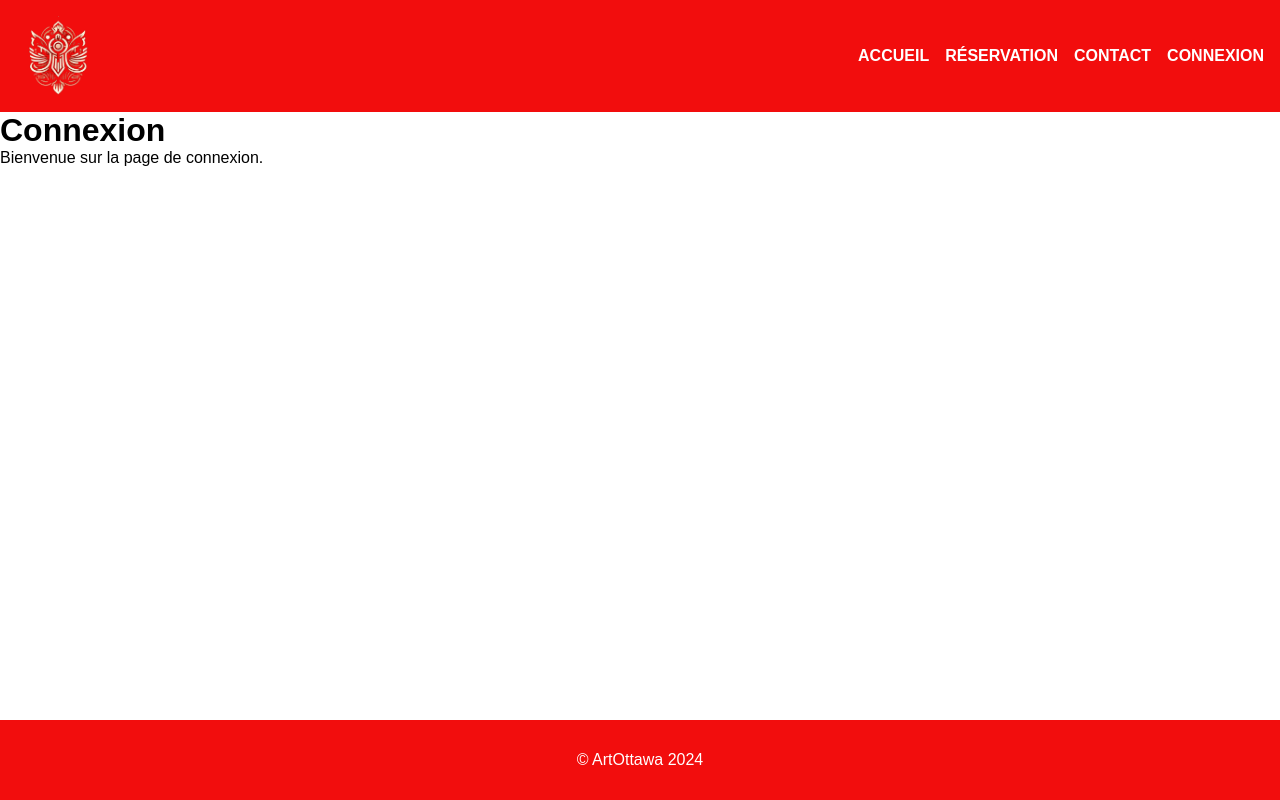
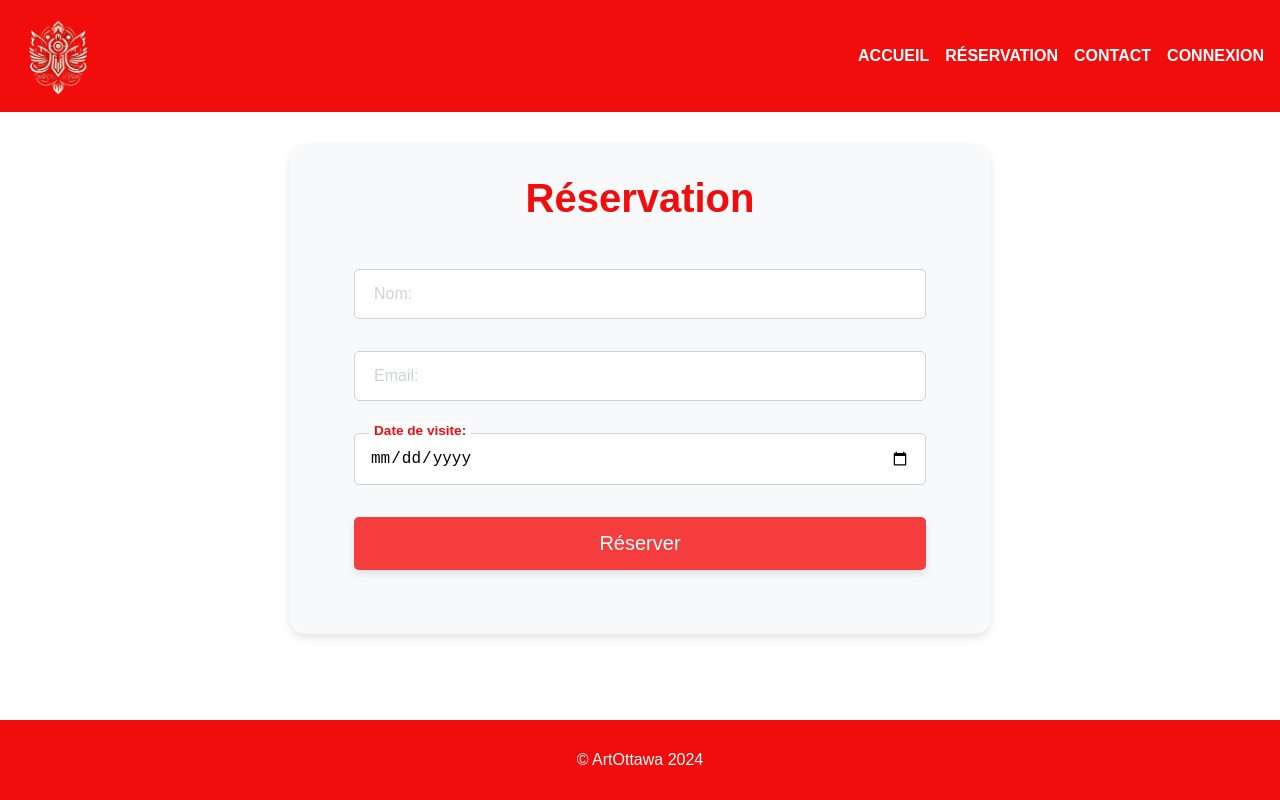
Before and after one commit to Malek3031/ArtOttawaExplorer, a Next.js app: page /reservation in a window 1280 px wide. Built offline with nearby package versions, Linux system fonts and the light colour scheme.

Commit message:
reservation

```diff
--- a/app/reservation/page.jsx
+++ b/app/reservation/page.jsx
@@ -1,6 +1,6 @@
 'use client';
-import Connexion from '../../Composents/Connexion';
+import Reservation from '../../Composents/Reservation';
 
-export default function ConnexionPage() {
-  return <Connexion />;
+export default function ReservationPage() {
+  return <Reservation />;
 }
```
